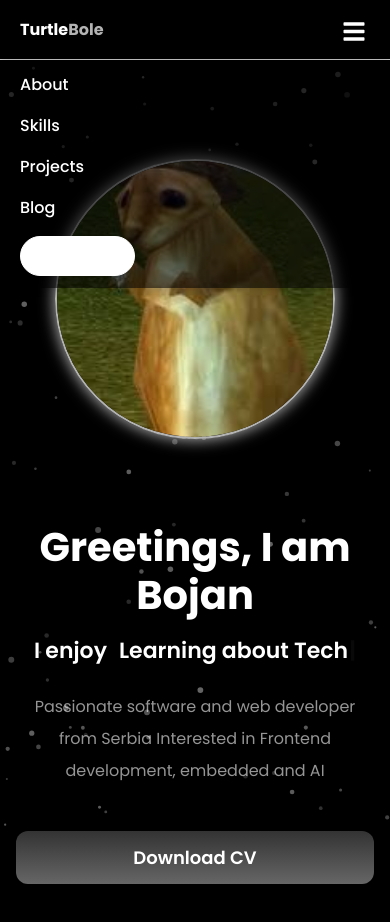
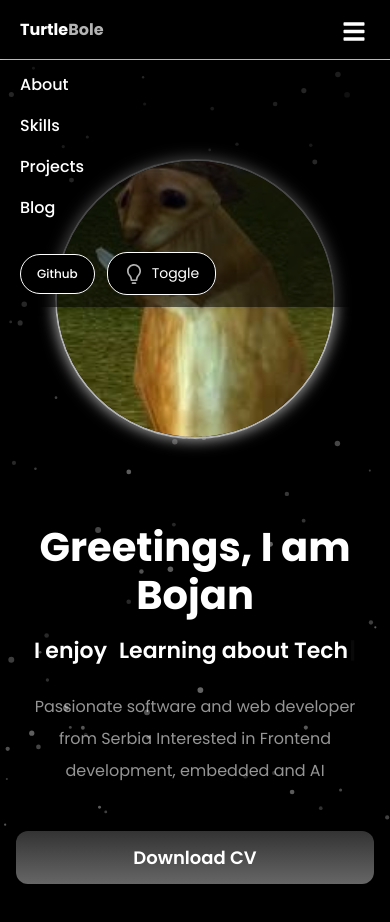
Before and after one commit to Turtlebole/turtle-portfolio, a React (Create React App) app: page / in a window 390 px wide. Both pictures are taken after a click on the icon 354 px from the left and 31 px from the top of the page. Shown: the top 922 px of the page. Built offline with nearby package versions, Linux system fonts and the light colour scheme.

Commit message:
Home responsive

```diff
--- a/src/components/Footer/index.js
+++ b/src/components/Footer/index.js
@@ -1,7 +1,7 @@
 import React from 'react';
 import styled from 'styled-components';
 import { Link as LinkR } from 'react-router-dom';
-import { FaGithub, FaTwitter, FaReddit, FaLinkedin, FaDiscord } from 'react-icons/fa';
+import { FaGithub, FaTwitch, FaLinkedin, FaDiscord } from 'react-icons/fa';
 import { ColoredSpan } from '../Navbar/NavbarStyledComponent';
 
 const FooterContainer = styled.footer`
@@ -52,11 +52,8 @@ const Footer = ({ toggleTheme }) => {
                 <SocialIcon href="https://github.com/Turtlebole" target="_blank" rel="noopener noreferrer">
                     <FaGithub />
                 </SocialIcon>
-                <SocialIcon href="#" target="_blank" rel="noopener noreferrer">
-                    <FaTwitter />
-                </SocialIcon>
-                <SocialIcon href="#" target="_blank" rel="noopener noreferrer">
-                    <FaReddit />
+                <SocialIcon href="https://www.twitch.tv/turtlebole" target="_blank" rel="noopener noreferrer">
+                    <FaTwitch />
                 </SocialIcon>
                 <SocialIcon href="https://discord.com/users/686681599894618144" target="_blank" rel="noopener noreferrer">
                     <FaDiscord />
--- a/src/components/Navbar/index.js
+++ b/src/components/Navbar/index.js
@@ -1,15 +1,28 @@
-import React from 'react'
-//removed MobileNavLogo
-import { Nav, NavLink, NavbarContainer, Span, ColoredSpan, NavLogo, NavItems, GitHubButton, ButtonContainer, MobileIcon, MobileMenu, MobileLink, ThemeButton } from './NavbarStyledComponent'
+import React from 'react';
+import { Nav, NavLink, NavbarContainer, Span, ColoredSpan, NavLogo, NavItems, GitHubButton, ButtonContainer, MobileIcon, MobileMenu, MobileLink, ThemeButton } from './NavbarStyledComponent';
 import { FaBars } from 'react-icons/fa';
 import { Bio } from '../../data/constants';
-// import { CloseRounded } from '@mui/icons-material';
 import { useTheme } from 'styled-components';
 import { ReactComponent as LightBulbIcon } from '../../images/light-bulb-svgrepo-com.svg';
+import { useNavigate } from 'react-router-dom';
 
-const Navbar = ({toggleTheme}) => {
+const Navbar = ({ toggleTheme }) => {
   const [isOpen, setIsOpen] = React.useState(false);
-  const theme = useTheme()
+  const theme = useTheme();
+  const navigate = useNavigate();
+
+  const handleScroll = (hash) => {
+    const element = document.querySelector(hash);
+    if (element) {
+      element.scrollIntoView({ behavior: 'smooth' });
+    }
+  };
+
+  const handleNavigation = (path, hash) => {
+    navigate(path);
+    setTimeout(() => handleScroll(hash), 100);
+  };
+
   return (
     <Nav>
       <NavbarContainer>
@@ -22,42 +35,105 @@ const Navbar = ({toggleTheme}) => {
         </NavLogo>
         <MobileIcon>
           <FaBars onClick={() => {
-            setIsOpen(!isOpen)
+            setIsOpen(!isOpen);
           }} />
         </MobileIcon>
 
         <ButtonContainer>
           <NavItems>
-          <NavLink href="#about">About</NavLink>
-          <NavLink href='#skills'>Skills</NavLink>
-          <NavLink href='#projects'>Projects</NavLink>
-          <NavLink href='/blog'>Blog</NavLink>
+            <NavLink
+              onClick={() => handleNavigation('/', '#about')}
+            >
+              About
+            </NavLink>
+            <NavLink
+              onClick={() => handleNavigation('/', '#skills')}
+            >
+              Skills
+            </NavLink>
+            <NavLink
+              onClick={() => handleNavigation('/', '#projects')}
+            >
+              Projects
+            </NavLink>
+            <NavLink
+              href='/blog'
+            >
+              Blog
+            </NavLink>
             <GitHubButton href={Bio.github} target="_blank">Github</GitHubButton>
-          <ThemeButton onClick={toggleTheme}><LightBulbIcon></LightBulbIcon></ThemeButton>
+            <ThemeButton onClick={toggleTheme}><LightBulbIcon /></ThemeButton>
           </NavItems>
         </ButtonContainer>
         {
           isOpen &&
           <MobileMenu isOpen={isOpen}>
-            <MobileLink href="#about" onClick={() => {
-              setIsOpen(!isOpen)
-            }}>About</MobileLink>
-            <MobileLink href='#skills' onClick={() => {
-              setIsOpen(!isOpen)
-            }}>Skills</MobileLink>
-            <MobileLink href='#projects' onClick={() => {
-              setIsOpen(!isOpen)
-            }}>Projects</MobileLink>
+            <MobileLink
+              onClick={() => {
+                handleNavigation('/', '#about');
+                setIsOpen(!isOpen);
+              }}
+            >
+              About
+            </MobileLink>
+            <MobileLink
+              onClick={() => {
+                handleNavigation('/', '#skills');
+                setIsOpen(!isOpen);
+              }}
+            >
+              Skills
+            </MobileLink>
+            <MobileLink
+              onClick={() => {
+                handleNavigation('/', '#projects');
+                setIsOpen(!isOpen);
+              }}
+            >
+              Projects
+            </MobileLink>
             <MobileLink href='/blog' onClick={() => {
-              setIsOpen(!isOpen)
+              setIsOpen(!isOpen);
             }}>Blog</MobileLink>
 
-            <GitHubButton style={{padding: '10px 16px',background: `${theme.primary}`, color: 'white',width: 'max-content'}} href={Bio.github} target="_blank">Github Profile</GitHubButton>
+            <div style={{ display: 'flex', gap: '12px', marginTop: '16px', alignItems: 'center' }}>
+              <GitHubButton style={{
+                padding: '10px 16px',
+                background: `${theme.bgLight}`,
+                color: `${theme.text_primary}`,
+                width: 'max-content',
+                border: `1.8px solid ${theme.primary}`
+              }} href={Bio.github} target="_blank">
+                Github
+              </GitHubButton>
+
+              {/* Theme Toggle Button for Mobile */}
+              <ThemeButton
+                onClick={() => {
+                  toggleTheme();
+                  setIsOpen(!isOpen);
+                }}
+                style={{
+                  padding: '10px 16px',
+                  background: `${theme.bgLight}`,
+                  color: `${theme.text_primary}`,
+                  borderRadius: '20px',
+                  border: `1.8px solid ${theme.primary}`,
+                  display: 'flex',
+                  alignItems: 'center',
+                  justifyContent: 'center',
+                  fontSize: '14px',
+                  width: 'max-content'
+                }}>
+                <LightBulbIcon style={{ width: '20px', height: '20px' }} />
+                <span style={{ marginLeft: '8px' }}>Toggle</span>
+              </ThemeButton>
+            </div>
           </MobileMenu>
         }
       </NavbarContainer>
     </Nav>
-  )
+  );
 }
 
-export default Navbar
+export default Navbar;
```
Lines whose indentation alone changed are shown as unchanged.
